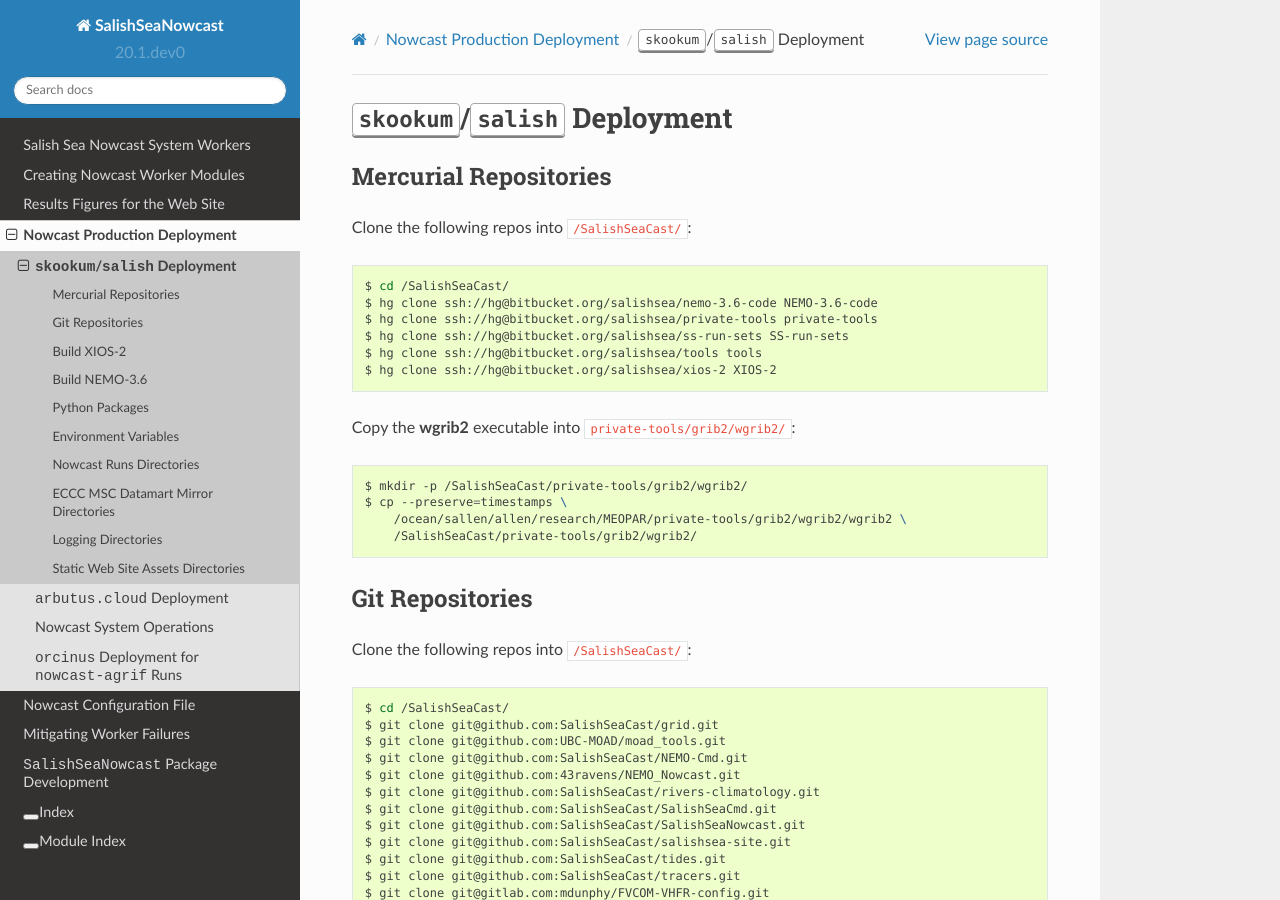
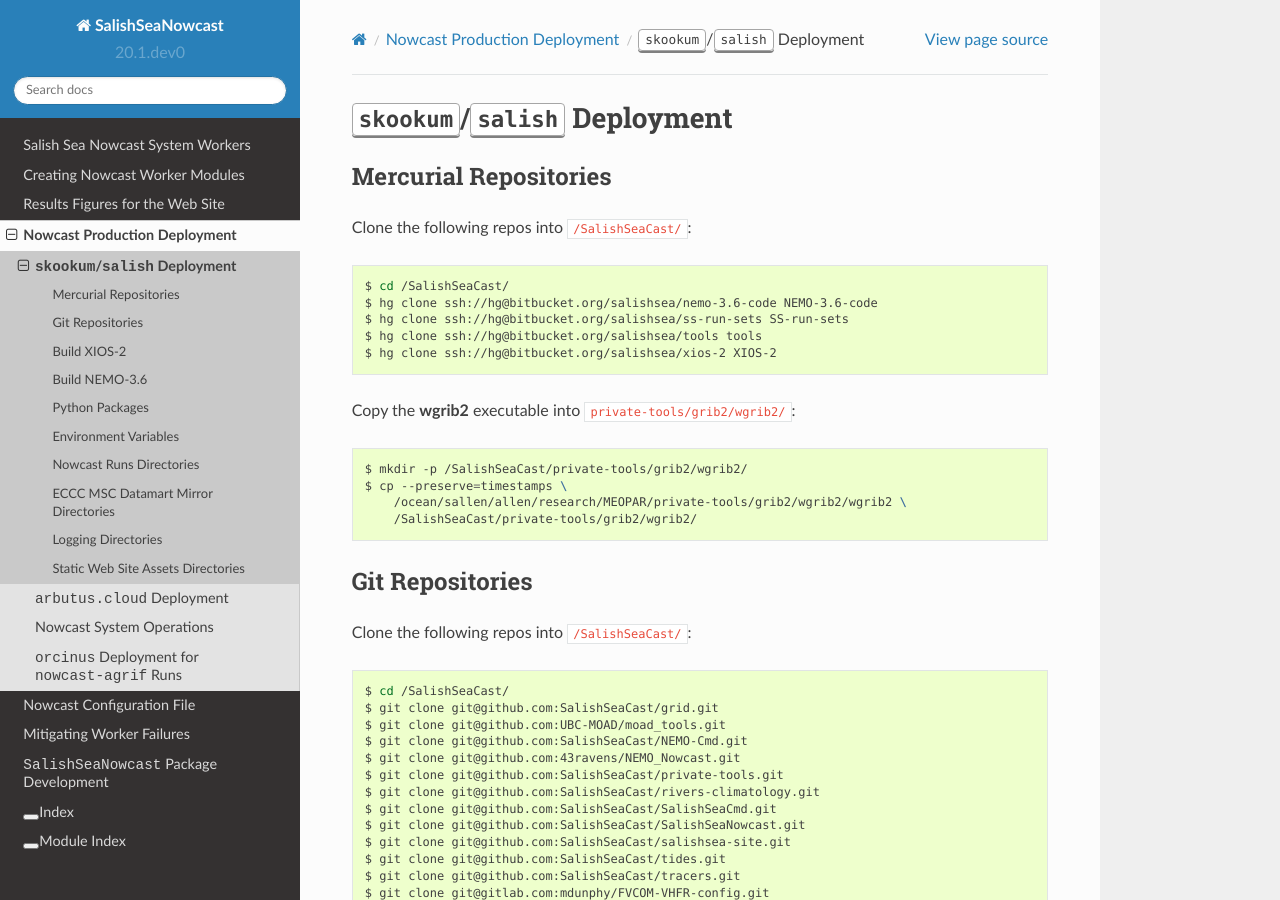
Before and after one commit to SalishSeaCast/SalishSeaNowcast, a Sphinx documentation site: the page built from docs/deployment/skookum_salish.rst, in a window 1280 px wide and 900 px high. Built offline with Sphinx 7.4.7 and the Read the Docs theme 2.0.0, drawn with Linux system fonts in a browser that asks for light colours.

Commit message:
Chg to install private-tools repo from GitHub
re: migration from Mercurial on Bitbucket to Git on GitHub

```diff
--- a/docs/deployment/skookum_salish.rst
+++ b/docs/deployment/skookum_salish.rst
@@ -28,7 +28,6 @@ Clone the following repos into :file:`/SalishSeaCast/`:
 
     $ cd /SalishSeaCast/
     $ hg clone ssh://hg@bitbucket.org/salishsea/nemo-3.6-code NEMO-3.6-code
-    $ hg clone ssh://hg@bitbucket.org/salishsea/private-tools private-tools
     $ hg clone ssh://hg@bitbucket.org/salishsea/ss-run-sets SS-run-sets
     $ hg clone ssh://hg@bitbucket.org/salishsea/tools tools
     $ hg clone ssh://hg@bitbucket.org/salishsea/xios-2 XIOS-2
@@ -55,6 +54,7 @@ Clone the following repos into :file:`/SalishSeaCast/`:
     $ git clone git@github.com:UBC-MOAD/moad_tools.git
     $ git clone git@github.com:SalishSeaCast/NEMO-Cmd.git
     $ git clone git@github.com:43ravens/NEMO_Nowcast.git
+    $ git clone git@github.com:SalishSeaCast/private-tools.git
     $ git clone git@github.com:SalishSeaCast/rivers-climatology.git
     $ git clone git@github.com:SalishSeaCast/SalishSeaCmd.git
     $ git clone git@github.com:SalishSeaCast/SalishSeaNowcast.git
```
